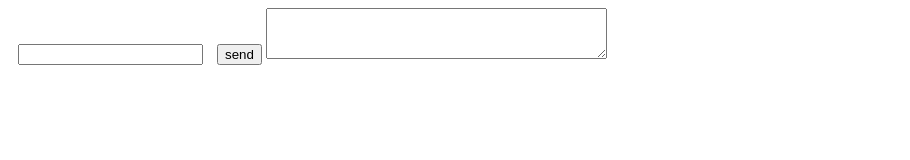
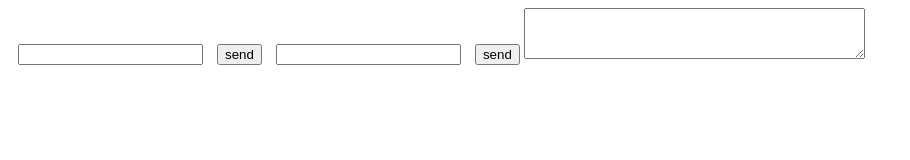
Before and after one commit to Galileus/Hillel-WEB-pro, a plain HTML site: page CW15/index.html in a window 1280 px wide. Shown: the whole page, without its empty margins (0-910 px from the left). Drawn offline with Linux system fonts and the light colour scheme.

Commit message:
CW16 in progress

```diff
--- a/CW15/index.html
+++ b/CW15/index.html
@@ -28,6 +28,11 @@
 	<input type="button" value="send" onclick="send()">
 
 
+    <input type="text" class="form" id="two">
+
+    <input type="button" value="send" onclick="send()">
+
+
 	<textarea name="comment" cols="40" rows="3"></textarea>
 
 
--- a/CW15/main.js
+++ b/CW15/main.js
@@ -58,11 +58,13 @@ function send (){
 
   i=0;
 
-  var str = document.getElementsByTagName('input')[0].value;
+  var strOne = document.getElementsByTagName('input')[0].value;
+
+  var srtTwo = document.getElementById('two')
 
   textarea = document.getElementsByTagName('textarea')[0];
 
-  textarea.value = str;
+  textarea.value = strOne;
 
   console.log(str);
 
```
